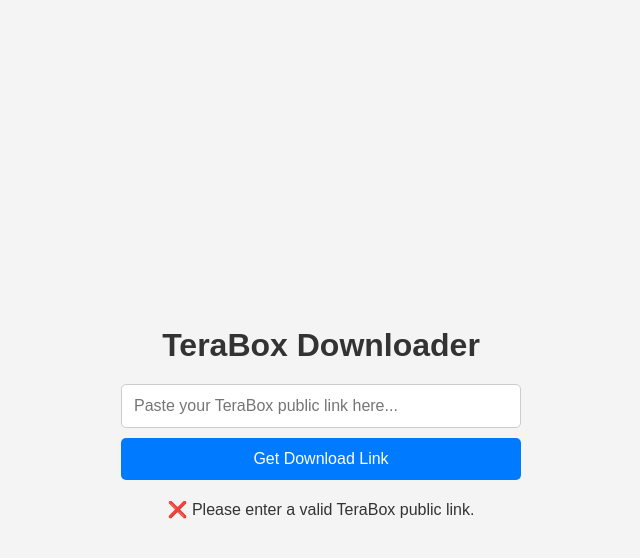
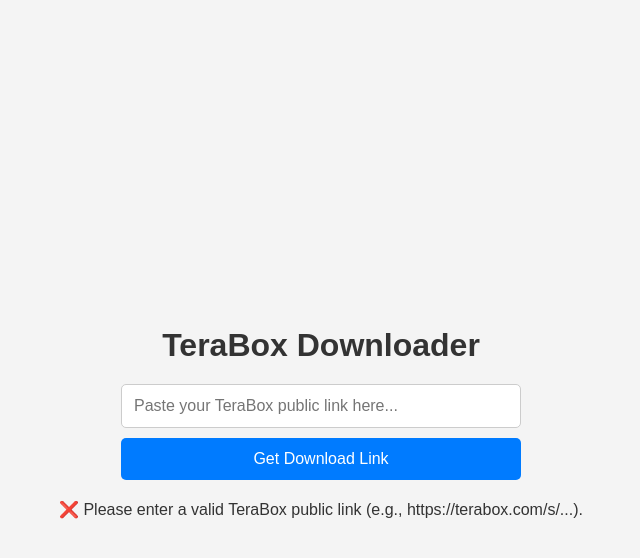
Before and after one commit to ledikad22/terabox-downloader, a plain HTML site: page index.html in a window 1280 px wide. Both pictures are taken after a click on the button "Get Download Link". Shown: the whole page, without its empty margins (319-959 px from the left). Drawn offline with Linux system fonts and the light colour scheme.

Commit message:
index.html

```diff
--- a/index.html
+++ b/index.html
@@ -65,10 +65,13 @@
       const result = document.getElementById('result');
       result.innerText = '';
 
-      if (!link || !link.includes("terabox.com")) {
-        result.innerText = "❌ Please enter a valid TeraBox public link.";
-        return;
-      }
+      const isTeraBoxLink = /terabox(app)?\.com\/s\//.test(link);
+
+if (!link || !isTeraBoxLink) {
+  result.innerText = "❌ Please enter a valid TeraBox public link (e.g., https://terabox.com/s/...).";
+  return;
+}
+
 
       result.innerText = "🔄 Checking the link, please wait...";
 
```
